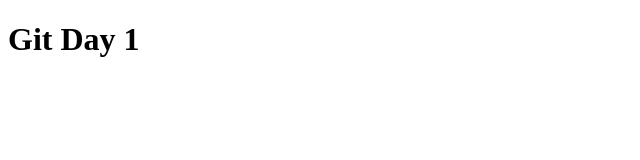
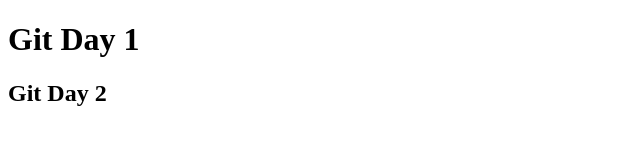
Before and after one commit to effakelpo/js-testing, a plain HTML site: page index.html in a window 1280 px wide. Shown: the whole page, without its empty margins (0-640 px from the left). Drawn offline with Linux system fonts and the light colour scheme.

Commit message:
change index file

```diff
--- a/index.html
+++ b/index.html
@@ -8,6 +8,7 @@
   </head>
   <body>
     <h1>Git Day 1</h1>
+    <h2>Git Day 2</h2>
   </body>
   <script src="script.js"></script>
 </html>
```
